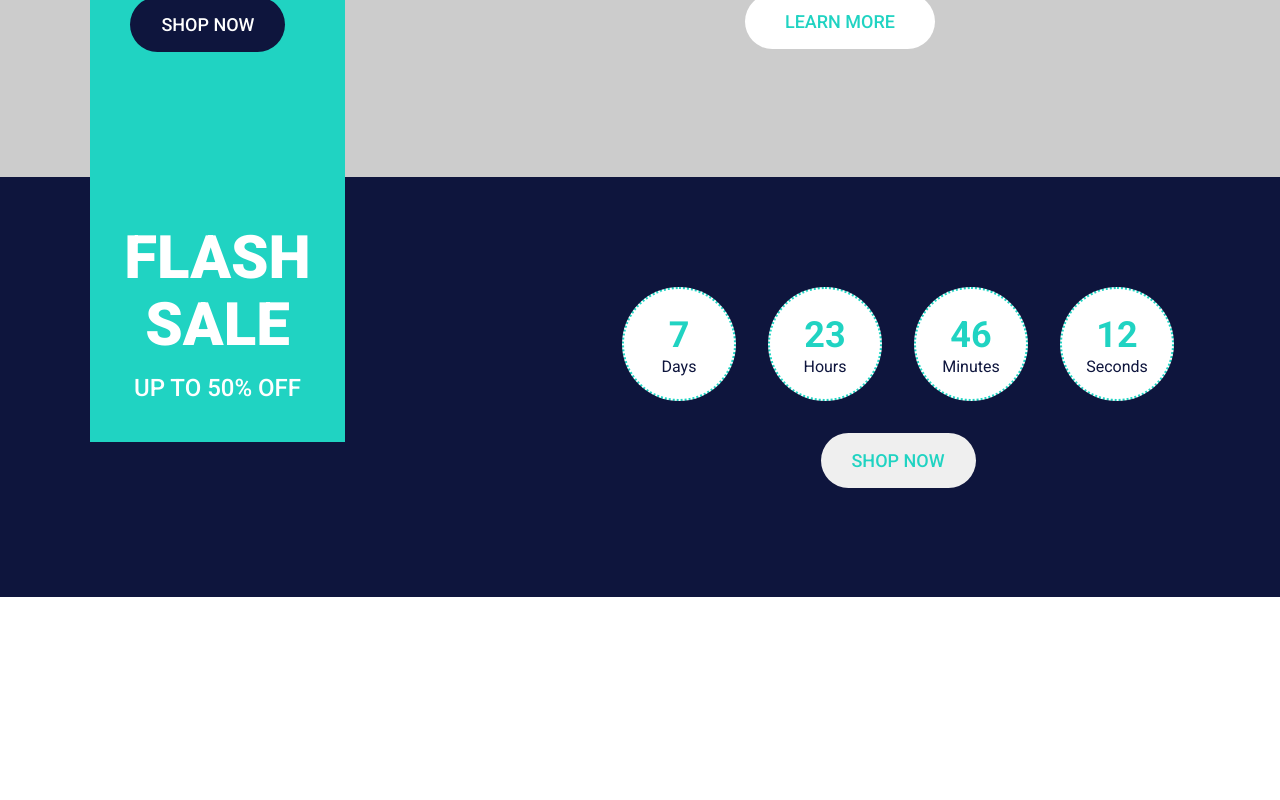
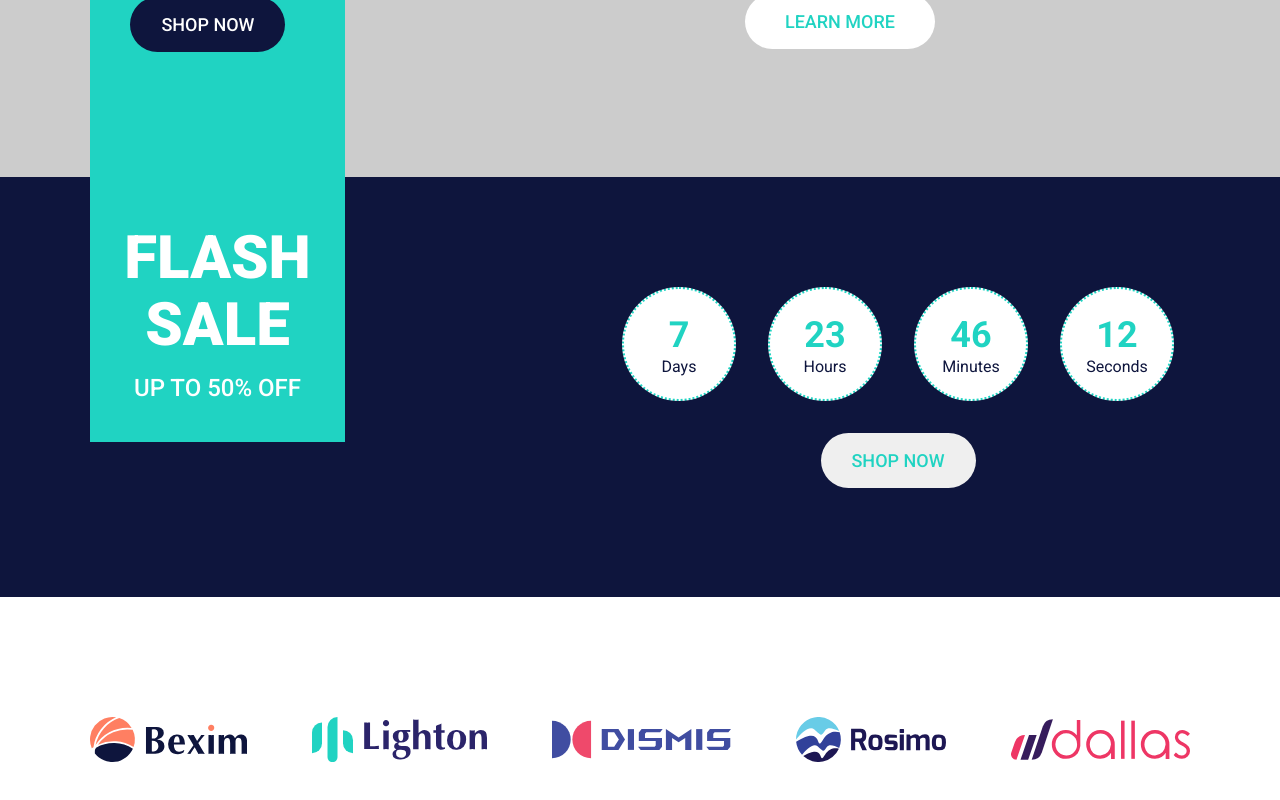
Before and after one commit to ScrumWin21/ScrumFrontEnd, a React (Create React App) app: page / in a window 1280 px wide. Shown: the part 2907-3707 px from the top of the page. Before the commit the page ends 3504 px from the top, so only its background shows below. Built offline with nearby package versions, Linux system fonts and the light colour scheme.

Commit message:
showcaseTwelve
done.

```diff
--- a/css/App.css
+++ b/css/App.css
@@ -615,6 +615,25 @@ p {
   margin-top: -0.4rem;
 }
 
+.bg-S12 {
+  height: 285px;
+  display: flex;
+  justify-content: center;
+  align-items: center;
+}
+
+.bg-S12 .ContainerRegular {
+  display: flex;
+  justify-content: center;
+  align-items: center;
+}
+
+.bg-S12 .ContainerRegular .companies {
+  width: 100%;
+  display: flex;
+  justify-content: space-between;
+}
+
 #displayNew {
   width: 60px;
   height: 60px;
--- /dev/null
+++ b/scss/_homeShowcaseTwelve.scss
@@ -0,0 +1,18 @@
+.bg-S12 {
+    height: 285px;
+    display: flex;
+    justify-content: center;
+    align-items: center;
+
+    .ContainerRegular {
+        display: flex;
+        justify-content: center;
+        align-items: center;
+
+        .companies {
+            width: 100%;
+            display: flex;
+            justify-content: space-between;
+        }
+    }
+}
--- a/scss/_styles.scss
+++ b/scss/_styles.scss
@@ -8,6 +8,8 @@
 @import "./homeShowcaseFive";
 @import "./homeShowcaseSeven";
 
+@import "./homeShowcaseTwelve";
+
 //Small features
 @import "./smallFeatures/smallFeatures";
 
--- a/src/App.js
+++ b/src/App.js
@@ -7,6 +7,8 @@ import { HomeShowcaseThree } from "./components/index/homeShowcaseThree";
 import { HomeShowcaseFour } from "./components/index/homeShowcaseFour";
 import HomeShowcaseFive from "./components/index/homeShowcaseFive";
 import HomeShowcaseSeven from "./components/index/homeShowcaseSeven";
+
+import HomeShowcaseTwelve from "./components/index/homeShowcaseTwelve";
 
 function App() {
   return (
@@ -19,6 +21,8 @@ function App() {
       <HomeShowcaseFour />
       <HomeShowcaseFive />
       <HomeShowcaseSeven />
+
+      <HomeShowcaseTwelve />
     </>
   );
 }
--- /dev/null
+++ b/src/components/index/homeShowcaseTwelve.js
@@ -0,0 +1,29 @@
+import React from 'react'
+
+//Images
+import bexim from '../../images/homeImages/Bexim.svg'
+import lighton from '../../images/homeImages/Lighton.svg'
+import dismis from '../../images/homeImages/Dismis.svg'
+import rosimo from '../../images/homeImages/Rosimo.svg'
+import dallas from '../../images/homeImages/Dallas.svg'
+
+
+const homeShowcaseTwelve = () => {
+  return (
+    <>
+        <div className='bg-S12'>
+            <div className='ContainerRegular'>
+                <div className='companies'>
+                    <img src={bexim} alt="bexim" />
+                    <img src={lighton} alt="lighton" />
+                    <img src={dismis} alt="dismis" />
+                    <img src={rosimo} alt="rosimo" />
+                    <img src={dallas} alt="dallas" />
+                </div>
+            </div>
+        </div>
+    </>
+  )
+}
+
+export default homeShowcaseTwelve
```
